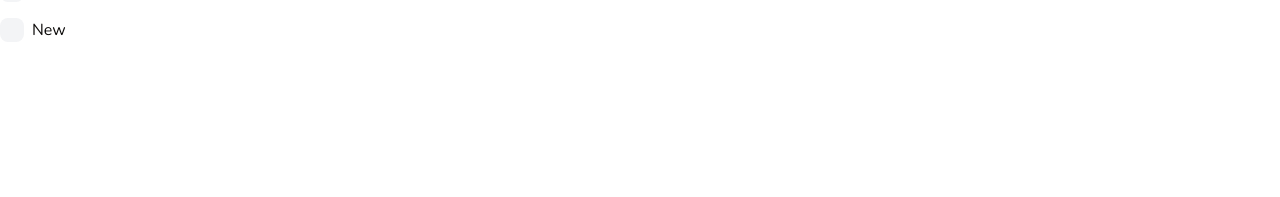
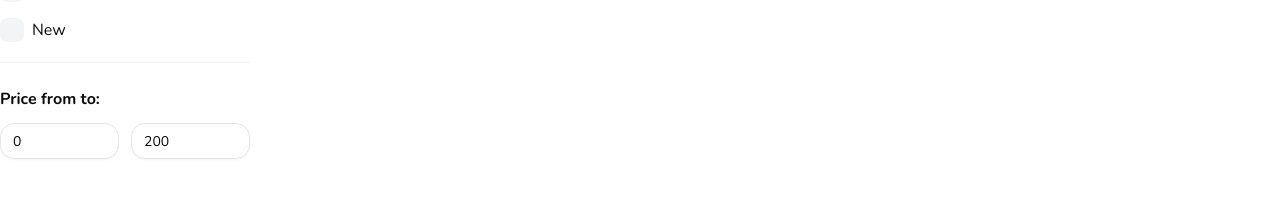
Before and after one commit to autoex/next-pizza, a Next.js app: page / in a window 1280 px wide. Shown: the part 405-602 px from the top of the page. Built offline with nearby package versions, Linux system fonts and the light colour scheme.

Commit message:
added 2 inputs for price fork

```diff
--- a/components/shared/filters.tsx
+++ b/components/shared/filters.tsx
@@ -2,6 +2,7 @@
 import { cn } from '@/lib/utils';
 import { Title } from './title';
 import { FilterCheckbox } from './filter-checkbox';
+import { Input } from '../ui';
 
 interface Props {
   className?: string;
@@ -20,13 +21,19 @@
         <FilterCheckbox
           value='1'
           text='Custom pizza'
-
         />
         <FilterCheckbox
           value='2'
           text='New'
         />
       </div>
+      <div className=' mt-5 border-y border-y-neutral-100 py-6 pb-7'>
+        <p className=' font-bold mb-3'>Price from to:</p>
+        <div className="flex gap-3 mb-5">
+            <Input type='number' placeholder='0' min={0} max={200} defaultValue={0} />
+            <Input type='number' placeholder='0' min={100} max={200} defaultValue={200} />
+        </div>
+      </div>
     </div>
   );
 };
```
